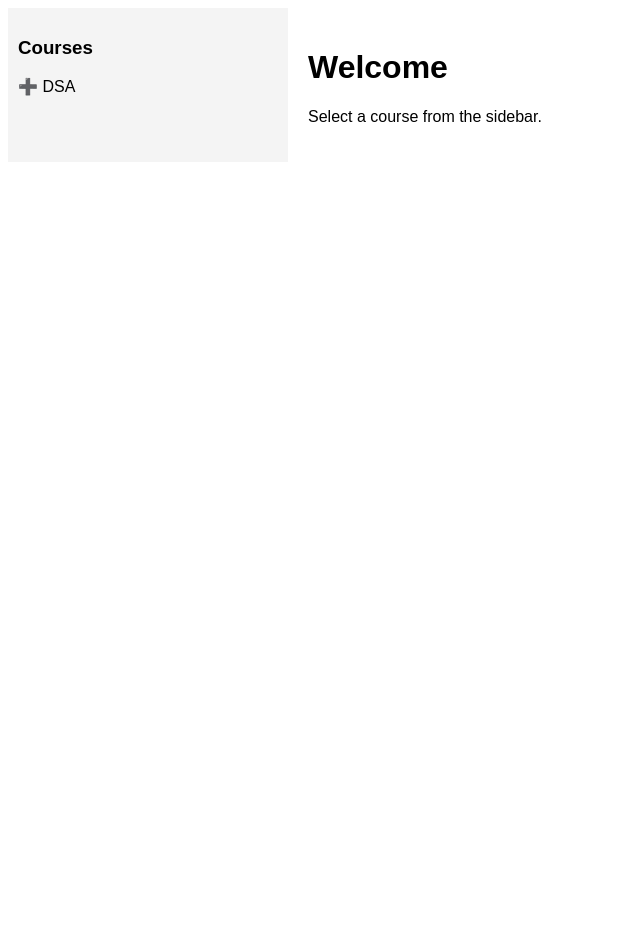
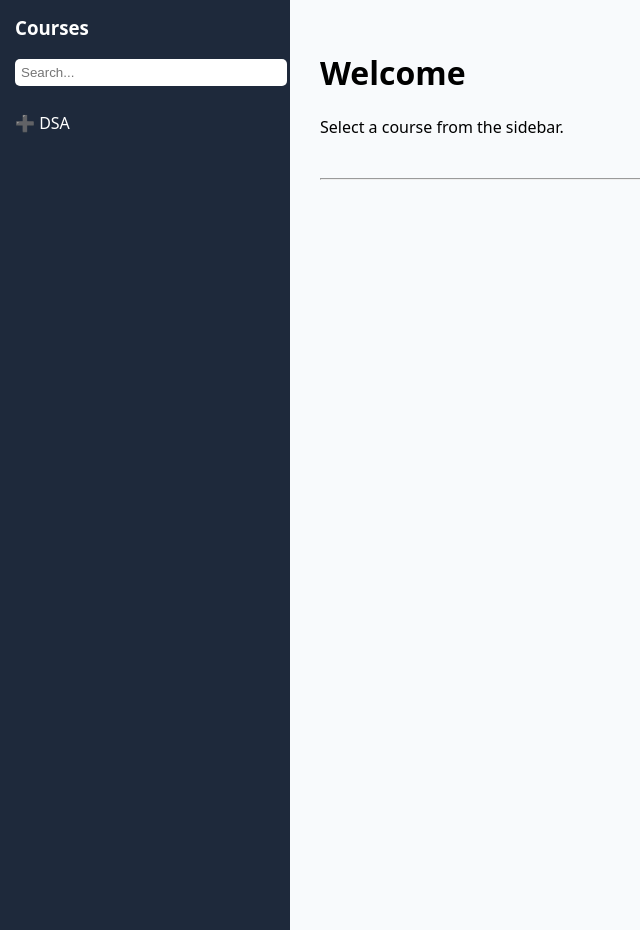
Before and after one commit to ocehuem/knowledge-base, a Jekyll site: the page built from index.md, in a window 1280 px wide. Shown: the whole page, without its empty margins (0-640 px from the left). Built offline with Jekyll 4.4.1, drawn with Linux system fonts in a browser that asks for light colours; comment, search, counter and statistics services are not loaded; before the commit the page ends 900 px from its top, so only the background shows below that.

Commit message:
Revamp layout styles and add search functionality

```diff
--- a/_layouts/default.html
+++ b/_layouts/default.html
@@ -2,17 +2,71 @@
 <html>
 <head>
   <title>{{ page.title }}</title>
+
   <style>
-    body { display: flex; font-family: Arial; }
-    .sidebar { width: 260px; background: #f4f4f4; padding: 10px; }
-    .content { padding: 20px; flex: 1; }
-    a { display: block; text-decoration: none; margin: 4px 0; }
+    body {
+      display: flex;
+      margin: 0;
+      font-family: system-ui;
+    }
+
+    .sidebar {
+      width: 260px;
+      background: #1e293b;
+      color: white;
+      height: 100vh;
+      overflow-y: auto;
+      padding: 15px;
+    }
+
+    .sidebar h3 {
+      margin-top: 0;
+    }
+
+    .sidebar a {
+      color: #cbd5f5;
+      padding: 5px;
+      border-radius: 5px;
+    }
+
+    .sidebar a:hover {
+      background: #334155;
+    }
+
+    .content {
+      flex: 1;
+      padding: 30px;
+      background: #f8fafc;
+    }
+
+    input {
+      width: 100%;
+      padding: 6px;
+      margin-bottom: 10px;
+      border-radius: 5px;
+      border: none;
+    }
+
+    #results-container a {
+      font-size: 14px;
+      color: #93c5fd;
+    }
+
+    hr {
+      margin-top: 40px;
+    }
   </style>
 </head>
+
 <body>
 
 <div class="sidebar">
+
   <h3>Courses</h3>
+
+  <!-- 🔍 SEARCH BAR -->
+  <input type="text" id="search-input" placeholder="Search..." />
+  <ul id="results-container"></ul>
 
   {% assign grouped = site.courses | group_by: "course" %}
 
@@ -26,7 +80,7 @@
     <div id="{{ group.name }}" style="display:none; margin-left:10px;">
       {% assign pages = group.items | sort: "order" %}
       {% for p in pages %}
-       <a href="{{ site.baseurl }}{{ p.url }}">{{ p.title }}</a>
+        <a href="{{ site.baseurl }}{{ p.url }}">{{ p.title }}</a>
       {% endfor %}
     </div>
   {% endfor %}
@@ -34,8 +88,37 @@
 
 <div class="content">
   {{ content }}
+
+  <!-- 📌 NEXT / PREVIOUS -->
+  <hr>
+
+  <div style="display:flex; justify-content:space-between;">
+
+  {% assign pages = site.courses | where: "course", page.course | sort: "order" %}
+
+  {% for p in pages %}
+    {% if p.url == page.url %}
+
+      {% assign index = forloop.index0 %}
+
+      {% if index > 0 %}
+        {% assign prev = pages[index | minus: 1] %}
+        <a href="{{ site.baseurl }}{{ prev.url }}">⬅ {{ prev.title }}</a>
+      {% endif %}
+
+      {% if index < pages.size | minus: 1 %}
+        {% assign next = pages[index | plus: 1] %}
+        <a href="{{ site.baseurl }}{{ next.url }}">{{ next.title }} ➡</a>
+      {% endif %}
+
+    {% endif %}
+  {% endfor %}
+
+  </div>
+
 </div>
 
+<!-- 🔁 Toggle -->
 <script>
 function toggle(id){
   const el = document.getElementById(id);
```
Also changed, not shown: other parts of _layouts/default.html (+13 -0 lines).
